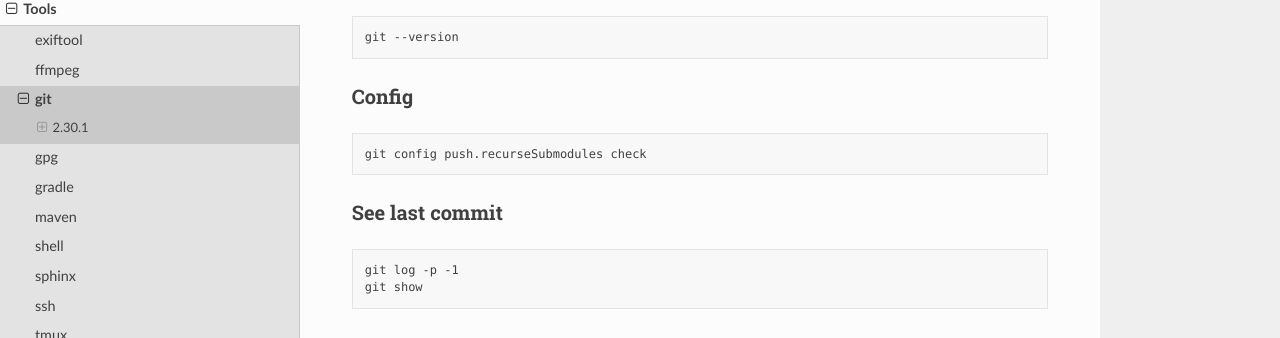
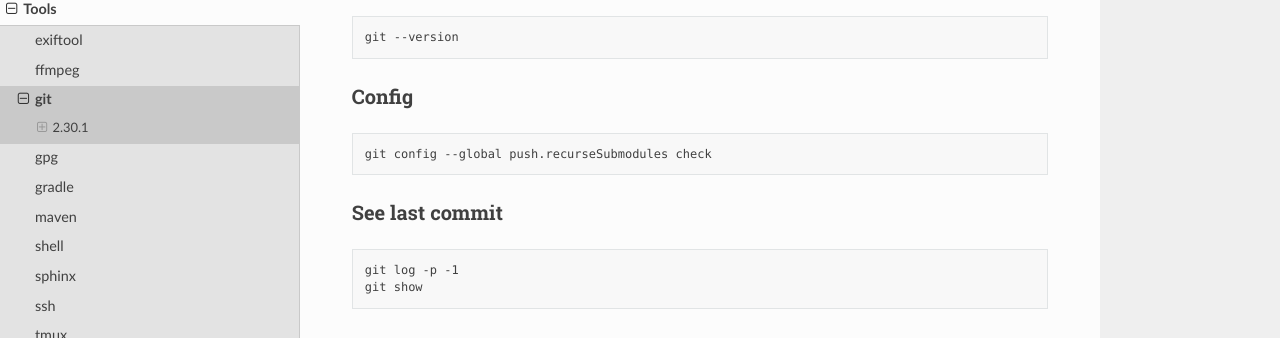
Before and after one commit to lasyard/coding, a Sphinx documentation site: the page built from docs/tools/git.md, in a window 1280 px wide. Shown: the part 200-538 px from the top of the page. Built offline with Sphinx 7.4.7 and the Read the Docs theme 2.0.0, drawn with Linux system fonts in a browser that asks for light colours.

Commit message:
Updated docs/{os/Debian,tools/{git,shell}}.

````diff
--- a/docs/tools/git.md
+++ b/docs/tools/git.md
@@ -9,7 +9,7 @@
 ### Config
 
 ```sh
-git config push.recurseSubmodules check
+git config --global push.recurseSubmodules check
 ```
 
 ### See last commit
````
Also changed, not shown: docs/os/Debian.md (+1 -0 lines), docs/tools/shell.md (+1 -0 lines).
